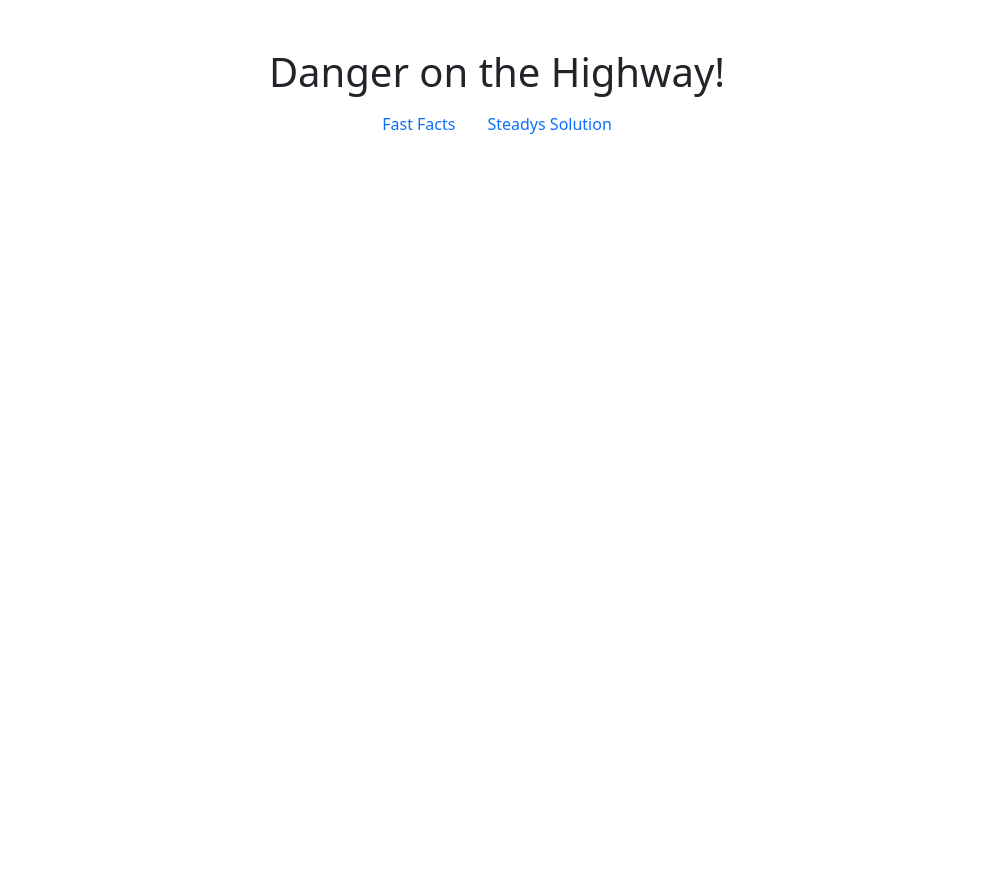
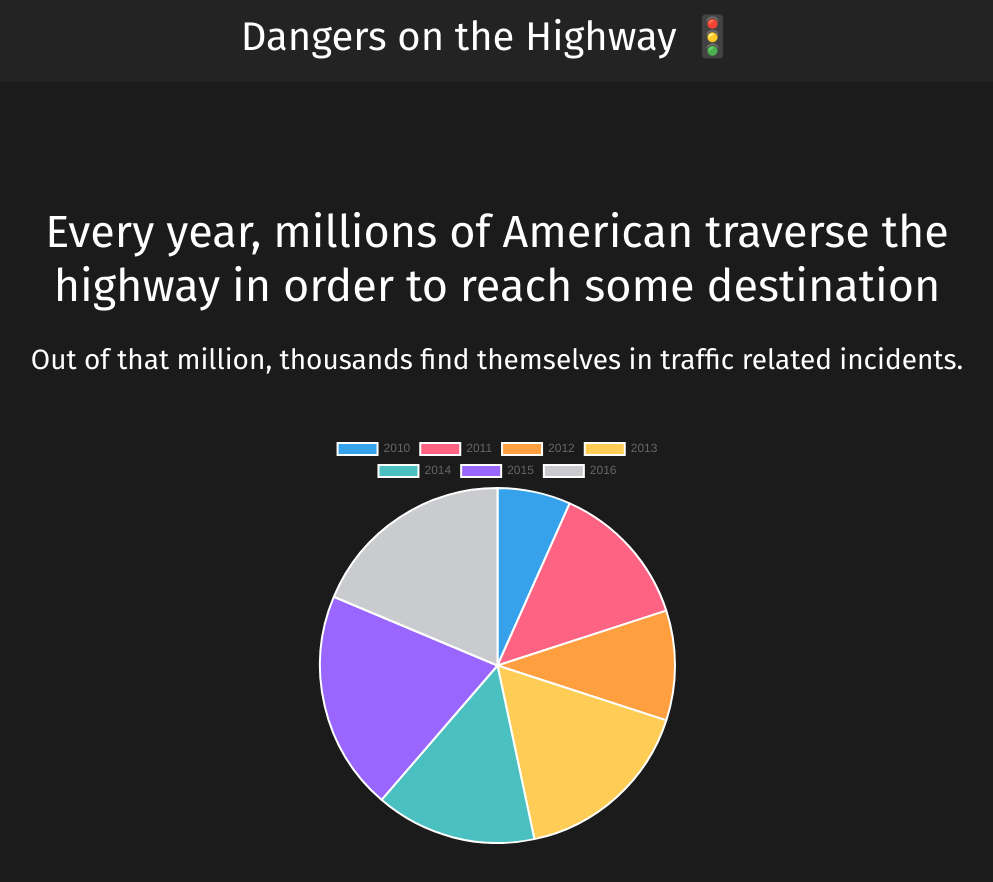
Before and after one commit to v-sec0/visual-storytelling, a website: page src/index.html in a window 1280 px wide. Shown: the whole page, without its empty margins (143-1136 px from the left). Drawn offline with nearby package versions, Linux system fonts and the light colour scheme.

Commit message:
Finally got graph and words looking decent

```diff
--- a/src/index.html
+++ b/src/index.html
@@ -4,34 +4,37 @@
     <meta charset="UTF-8">
     <meta name="viewport" content="width=device-width, initial-scale=1.0">
     <title>Visual Story Telling</title>
+    <link rel="stylesheet" href="./styles/main.css">
     <link rel="stylesheet" href="./styles/style.css">
-    <link rel="stylesheet" href="./styles/main.css">
 </head>
 <body>
 
-    <!-- Making container for data -->
-    <div class="container my-5 sticky-top" id="title-container">
-        <div class="row text-center" id="title-row">
-            <h1 id="title-text">Danger on the Highway!</h1>
+    <!-- Navbar -->
+    <nav class="navbar bg-dark sticky-top">
+        <div class="container-fluid d-flex justify-content-center">
+            <div class="navbar-brand text-bg-dark">
+                <h1 class="fs-1">Dangers on the Highway 🚦</h1>
+            </div>
         </div>
-        <ul class="nav justify-content-center">
-            <li class="nav-item">
-              <a class="nav-link active" id="fast-link" aria-current="page" href="#">Fast Facts</a>
-            </li>
-            <li class="nav-item">
-              <a class="nav-link" id="slow-link" href="#">Steadys Solution </a>
-            </li>
-        </ul>
-    </div>
-    <br>
-    <div class="container mt-5" id="content-container">
-    <div>
+    </nav>
 
+    <!-- Main Container -->
+    <div class="container" id="content-container">
+        <div class="row content-row p-5 mb-5 justify-content-center">
+            <div class="col-12 mb-5 text-center">
+                <h3 class="main-text">Every year, millions of American traverse the highway in order to reach some destination</h3>
+                <h3 class="sub-text">Out of that million, thousands find themselves in traffic related incidents.</h3>
+            </div>
+            <div class="col-5 align-content-center">
+                <canvas id="trafficStatistics"></canvas>
+            </div>
+        </div>
     </div>
 
     <!-- Script -->
     <script src="/node_modules/chart.js/dist/chart.umd.js"></script>
     <script type="module" src="./scripts/traffic.js"></script>
+    <script type="module" src="./scripts/trafficStatistics.js"></script>
     <script src="/node_modules/bootstrap/dist/js/bootstrap.bundle.min.js"></script>
     <script src="/node_modules/jquery/dist/jquery.min.js"></script>
 </body>
--- /dev/null
+++ b/src/scripts/trafficStatistics.js
@@ -0,0 +1,27 @@
+(async function() {
+    const data = [
+      { year: 2010, count: 10 },
+      { year: 2011, count: 20 },
+      { year: 2012, count: 15 },
+      { year: 2013, count: 25 },
+      { year: 2014, count: 22 },
+      { year: 2015, count: 30 },
+      { year: 2016, count: 28 },
+    ];
+
+    new Chart(
+      $("#trafficStatistics"),
+      {
+        type: 'pie',
+        data: {
+          labels: data.map(row => row.year),
+          datasets: [
+            {
+              label: 'Acquisitions by year',
+              data: data.map(row => row.count)
+            }
+          ]
+        }
+      }
+    );
+  })();
--- a/src/styles/style.css
+++ b/src/styles/style.css
@@ -1,4 +1,38 @@
-#content-container{
-    width: 100%;
-    height: 100vh;
+/* Imports */
+  @import url('https://fonts.googleapis.com/css2?family=Fira+Sans&display=swap');
+
+/* Styles for ALL */
+*{
+    box-sizing: border-box;
 }
+
+body {
+    font-family: 'Fira Sans', sans-serif;
+    background-color: rgb(27, 27, 27);
+    margin: 0;
+    padding: 0;
+}
+
+nav {
+    top: 0;
+}
+
+/* Styles for Title */
+#fast-link {color: rgb(103, 199, 103);}
+#fast-link:hover {color: rgb(33, 129, 33);}
+#slow-link {color: rgb(197, 87, 87);}
+#slow-link:hover {color: rgb(127, 17, 17);}
+
+/* Styling for Main Container */
+.content-row {
+    margin-top: 75px;
+    color: white;
+}
+
+.main-text {
+    font-size: 45px;
+}
+
+.sub-text {
+    margin-top: 30px;
+}
```
Also changed, not shown: src/styles/main.css, 1 other file.
